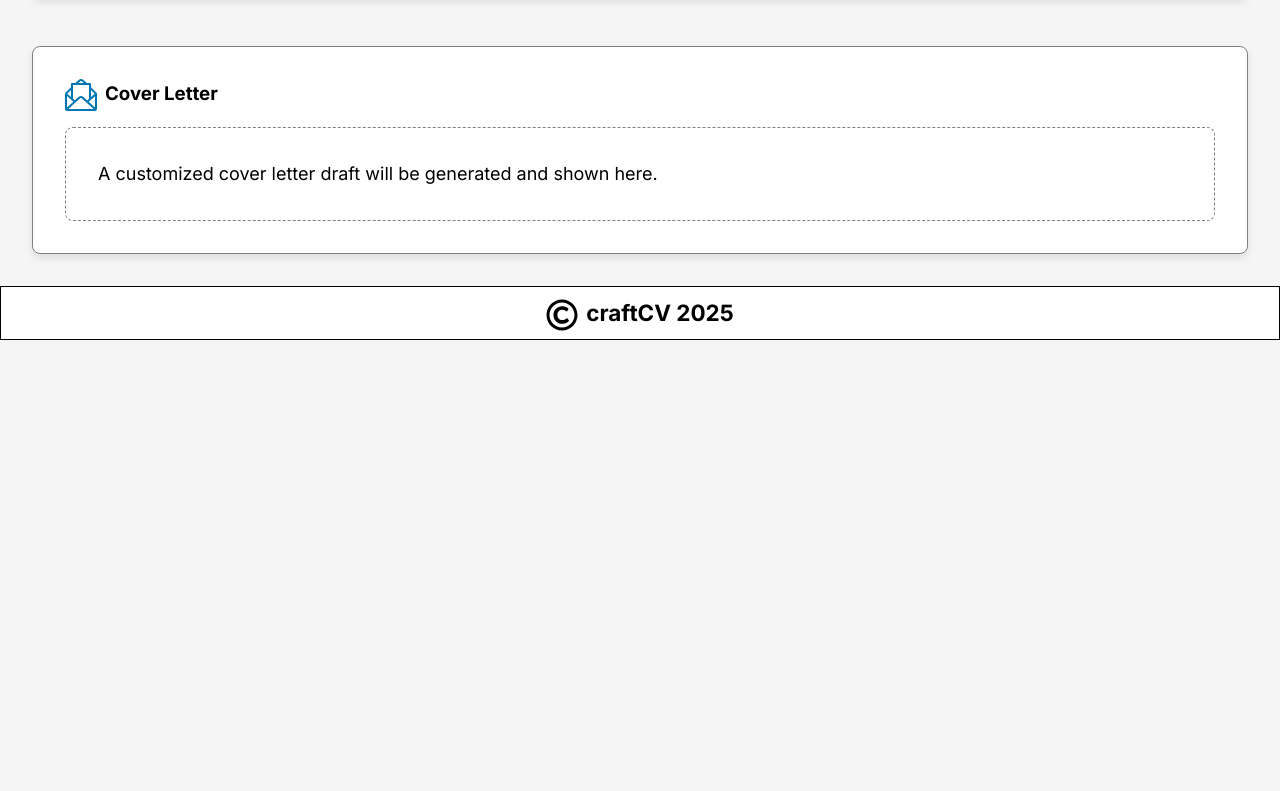
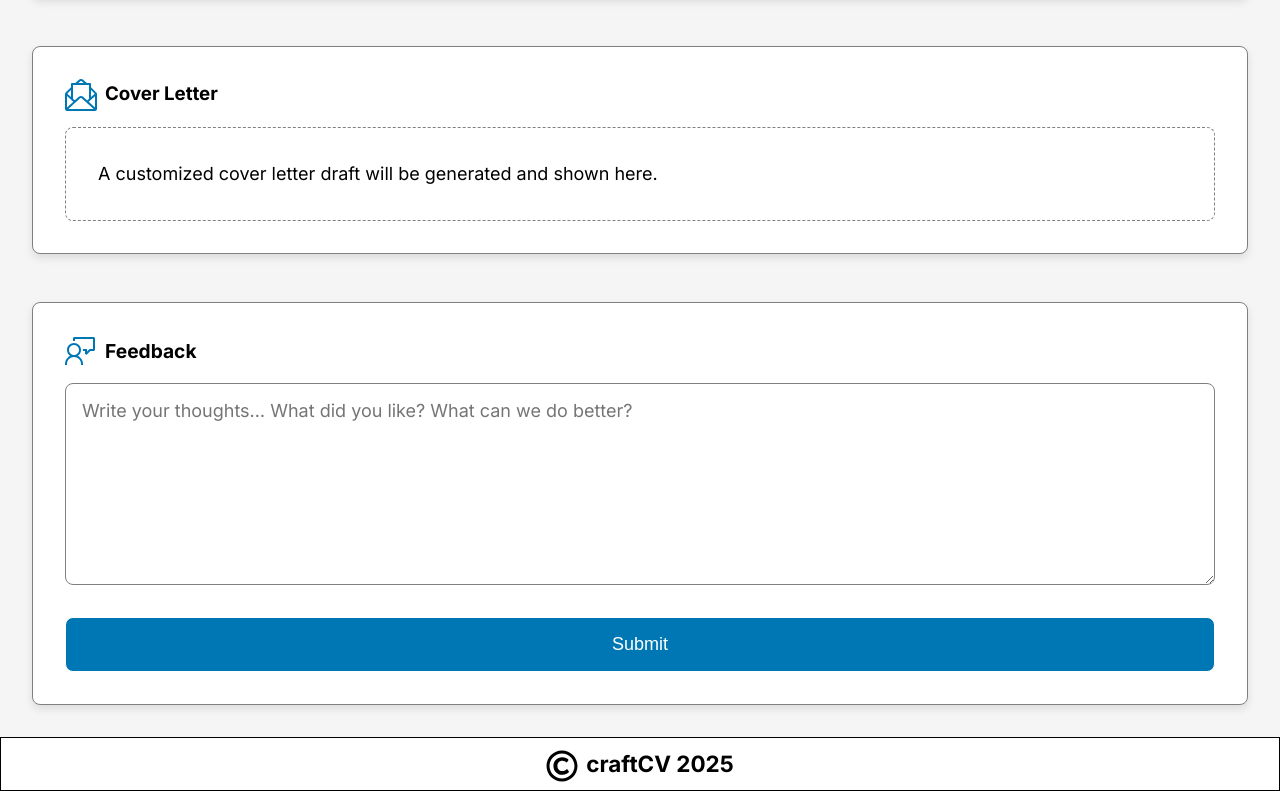
Before and after one commit to priyanshuchaudhary2425/craftCV, a React (Vite) app in the folder craftCVFrontend/: page / in a window 1280 px wide. Shown: the part 1619-2410 px from the top of the page. Before the commit the page ends 1959 px from the top, so only its background shows below. Built offline with nearby package versions, Linux system fonts and the light colour scheme.

Commit message:
Add feedback component and update backend logic

```diff
--- /dev/null
+++ b/craftCVFrontend/src/component/feedback.jsx
@@ -0,0 +1,51 @@
+import { useState } from "react"
+import styles from "./feedback.module.css";
+import { VscFeedback } from "react-icons/vsc";
+
+
+function Feedback() {
+   const [feedbackText, setfeedbackText] = useState("");
+   const [loading, setLoading] = useState(false);
+
+   const handleText = (e) => {
+    setfeedbackText(e.target.value);
+   }
+
+   const handleSubmit = async () => {
+    setLoading(true);
+    try {
+        await fetch("https://craftcv-raa7.onrender.com/api/feedback", {
+            method: "POST",
+            headers: { "content-type": "application/json" },
+            body: JSON.stringify({ text: feedbackText})
+        });
+        alert("Thanks for your Suggestion 💗");
+        setfeedbackText("");
+    } catch (err) {
+        console.error("❌ Error", err);
+    } finally {
+        setLoading(false);
+    }
+   };
+
+    return (
+        <div className={styles.feedbackContainer}>
+            <label>
+                <VscFeedback className="icons" />
+                Feedback</label>
+            <textarea
+            value={feedbackText}
+            onChange={handleText}
+            rows="8"
+            cols="40"
+            placeholder="Write your thoughts… What did you like? What can we do better?"
+            />
+
+            <button
+            disabled={loading}
+            style={{ marginTop: "1rem" }} type="submit">Submit</button>
+        </div>
+    );
+}
+
+export default Feedback;
--- /dev/null
+++ b/craftCVFrontend/src/component/feedback.module.css
@@ -0,0 +1,27 @@
+.feedbackContainer {
+  margin-top: 3rem;
+  padding: 2rem;
+  display: flex;
+  flex-direction: column;
+  gap: 1rem;
+  justify-content: center;
+  background-color: white;
+  border: 1px solid gray;
+  border-radius: 8px;
+  box-shadow: 0 4px 8px rgba(0, 0, 0, 0.1);
+}
+
+textarea {
+  padding: 1rem;
+  font-size: large;
+  border: 1px solid gray;
+  border-radius: 8px;
+}
+
+
+@media (max-width: 600px) {
+
+    .feedbackContainer {
+        padding: 1rem;
+    }
+}
--- a/craftCVFrontend/src/component/result.jsx
+++ b/craftCVFrontend/src/component/result.jsx
@@ -7,7 +7,7 @@ import { SlEnvolopeLetter } from "react-icons/sl";
 
 function ResultDisplay({ result }) {
   return (
-    <div className="resultContainer">
+    <div>
 
       <div className={styles.feedbackContainer}>
       <h3>
--- a/craftCVFrontend/src/pages/home.jsx
+++ b/craftCVFrontend/src/pages/home.jsx
@@ -1,5 +1,6 @@
 import { useState } from "react";
 import ResultDisplay from "../component/result.jsx";
+import Feedback from "../component/feedback.jsx";
 import styles from "./home.module.css";
 import { MdFileUpload } from "react-icons/md";
 import { MdEditNote } from "react-icons/md";
@@ -108,6 +109,8 @@ function Home({ result, setResult}) {
                 <h3 className={styles.userGreeting}>You’re our #{result.usageCount} user — Thanks for believing in us!!!</h3>
             }
 
+            <Feedback />
+
         </div>
     );
 }
```
Also changed, not shown: 1 other file (tests, documents, lock files or other folders).
